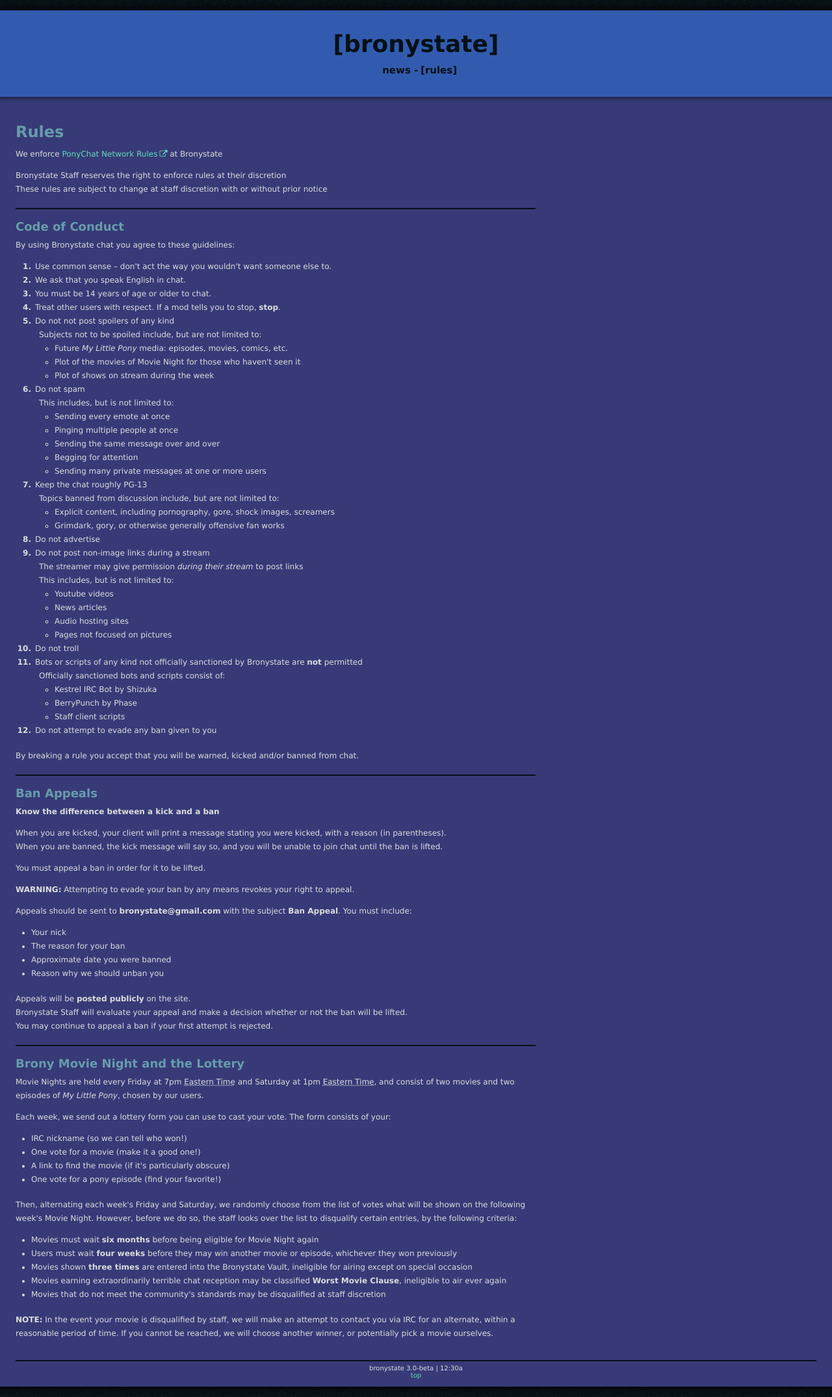
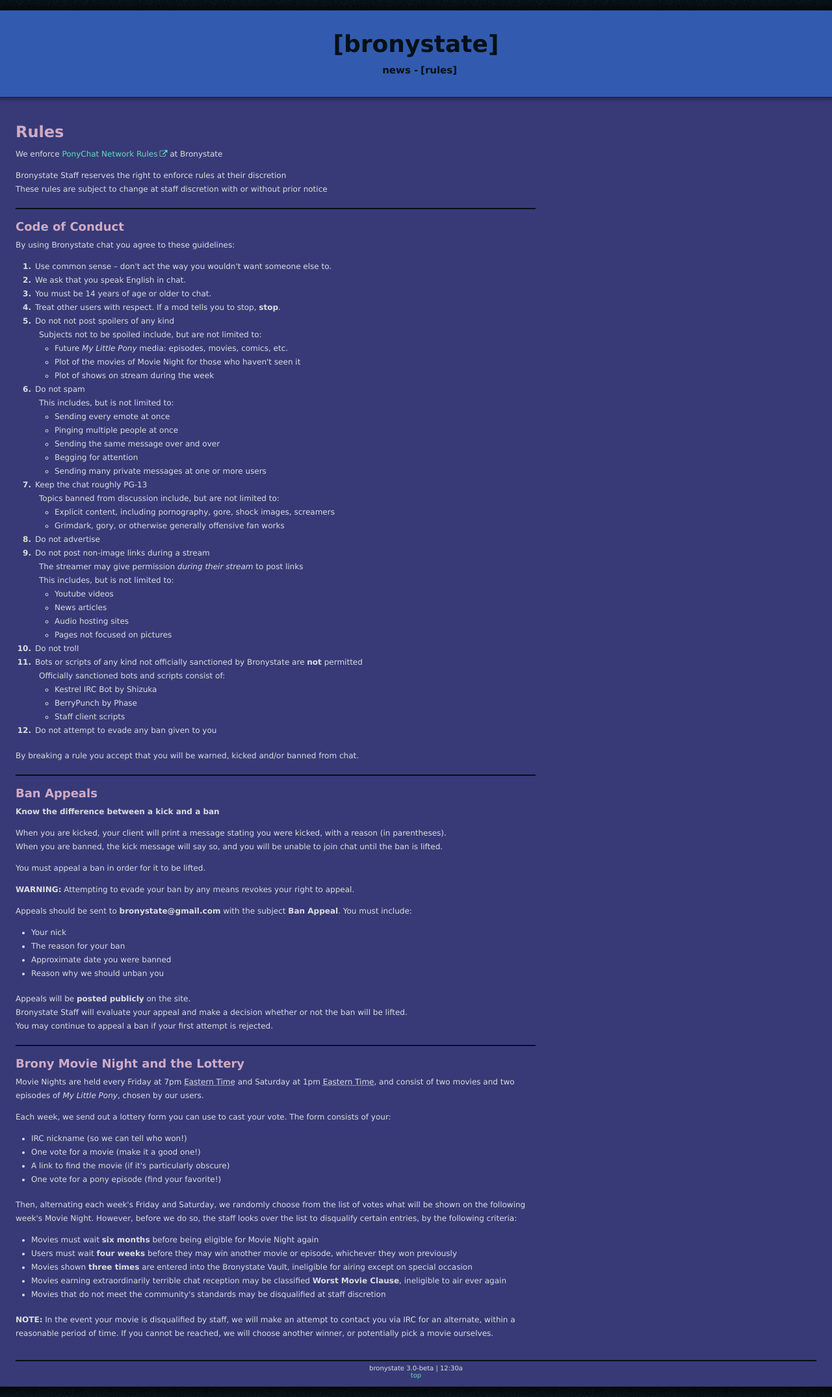
Before and after one commit to Bronystate/brstv3, a Jekyll site: the page built from index_rules.md, in a window 1280 px wide. Shown: the whole page at 65% size. Built offline with Jekyll 4.4.1, drawn with Linux system fonts in a browser that asks for light colours; nearby versions of some CDN libraries.

Commit message:
tweaked nonlink header color again

```diff
--- a/_sass/_colors.scss
+++ b/_sass/_colors.scss
@@ -14,7 +14,7 @@ $color-bk-timerbar: mix($color-bk-body, $color-bk-header);
 // WORDS
 $color-text: #dddddd;
 $color-text-title: $color-luna-coat-nmm;
-$color-text-headers: desaturate(darken($color-celestia-mane-blue, 10%), 40%);
+$color-text-headers: desaturate(darken($color-celestia-outline, 10%), 0%);
 $color-link: $color-celestia-mane-green;
 $color-link-hover: $color-celestia-mane-pink;
 $color-link-active: $color-link;
```
